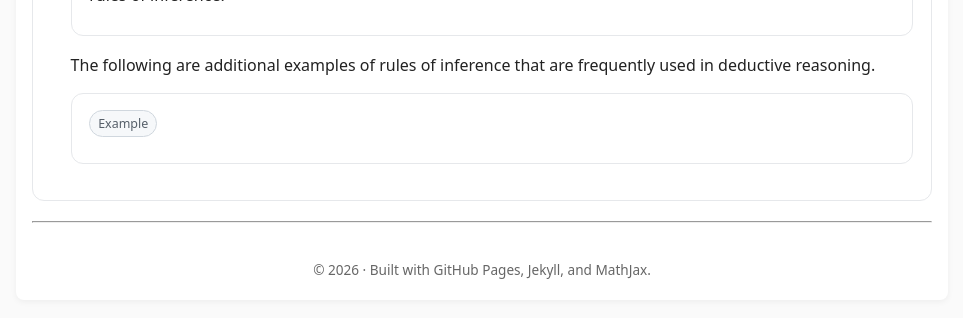
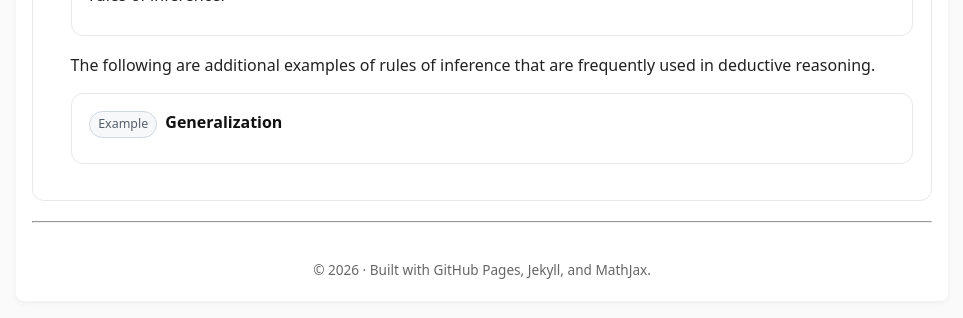
Before and after one commit to SaleemKamaludin/SaleemKamaludin.github.io, a Jekyll site: the page built from courses/comp1604/lecture-notes/lecture-01/index.md, in a window 1280 px wide and 900 px high, scrolled down 5430 px. Shown: the part 567-885 px from the top of the window, without its empty margins (158-1121 px from the left). Built offline with Jekyll 4.4.1, drawn with Linux system fonts in a browser that asks for light colours.

Commit message:
Update index.md

```diff
--- a/courses/comp1604/lecture-notes/lecture-01/index.md
+++ b/courses/comp1604/lecture-notes/lecture-01/index.md
@@ -1818,3 +1818,4 @@ used in deductive reasoning.
   <div class="box" id="ex-generalization">
  <div class="box-header">
 <span class="tag">Example</span>
+<h5 class="title">Generalization</h5>
```
